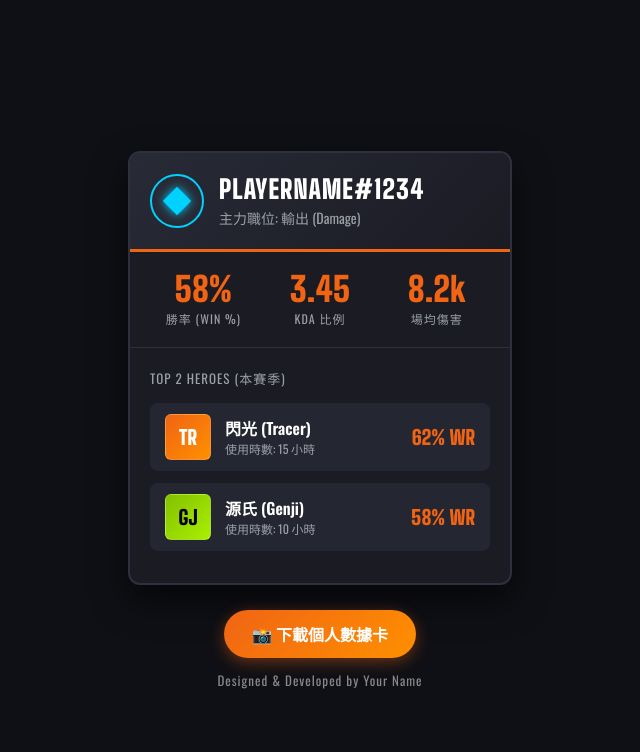
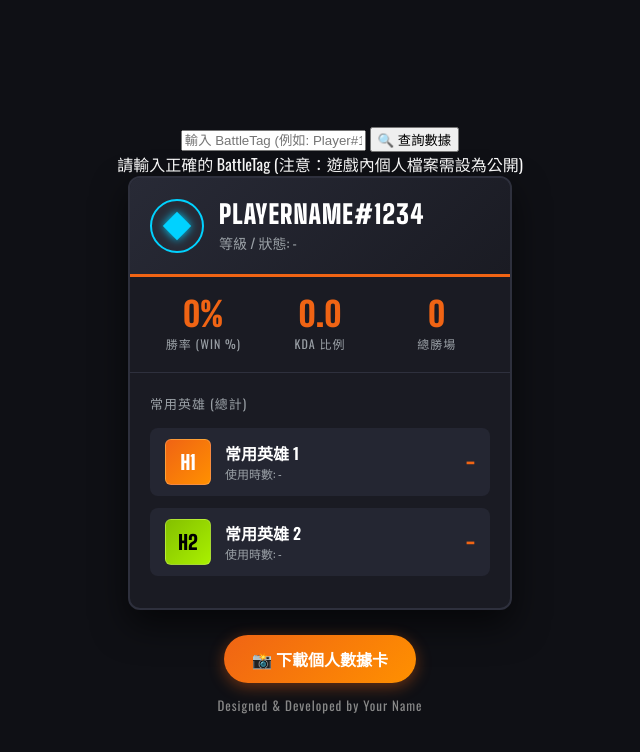
Before and after one commit to baby94826/ow-card, a plain HTML site: page index.html in a window 1280 px wide. Shown: the whole page, without its empty margins (320-960 px from the left). Drawn offline with nearby package versions, Linux system fonts and the light colour scheme.

Commit message:
Update index.html

```diff
--- a/index.html
+++ b/index.html
@@ -4,73 +4,77 @@
     <meta charset="UTF-8">
     <meta name="viewport" content="width=device-width, initial-scale=1.0">
     <title>Overwatch 2 個人數據卡</title>
-    <!-- 載入 CSS 樣式 -->
     <link rel="stylesheet" href="style.css">
 </head>
 <body>
 
     <div class="main-container">
-        <!-- 數據卡片本體 -->
+        <!-- 1. 搜尋輸入區塊 -->
+        <div class="search-box">
+            <input type="text" id="battleTagInput" placeholder="輸入 BattleTag (例如: Player#1234)" />
+            <button id="searchBtn" onclick="fetchPlayerData()">🔍 查詢數據</button>
+        </div>
+
+        <!-- 提示訊息/載入狀態 -->
+        <div id="statusMessage" class="status-msg">請輸入正確的 BattleTag (注意：遊戲內個人檔案需設為公開)</div>
+
+        <!-- 2. 數據卡片本體 -->
         <div class="ow-card" id="myCard">
-            <!-- 1. 玩家資訊頭部 -->
             <div class="card-header">
                 <div class="rank-icon">
                     <div class="diamond-icon"></div>
                 </div>
                 <div class="player-info">
-                    <h2>PLAYERNAME#1234</h2>
-                    <span>主力職位: 輸出 (Damage)</span>
+                    <h2 id="cardPlayerName">PLAYERNAME#1234</h2>
+                    <span id="cardTitle">等級 / 狀態: -</span>
                 </div>
             </div>
 
-            <!-- 2. 關鍵統計數據 -->
             <div class="stats-summary">
                 <div class="stat-item">
-                    <div class="stat-value">58%</div>
+                    <div class="stat-value" id="cardWinRate">0%</div>
                     <div class="stat-label">勝率 (Win %)</div>
                 </div>
                 <div class="stat-item">
-                    <div class="stat-value">3.45</div>
+                    <div class="stat-value" id="cardKDA">0.0</div>
                     <div class="stat-label">KDA 比例</div>
                 </div>
                 <div class="stat-item">
-                    <div class="stat-value">8.2k</div>
-                    <div class="stat-label">場均傷害</div>
+                    <div class="stat-value" id="cardTotalWins">0</div>
+                    <div class="stat-label">總勝場</div>
                 </div>
             </div>
 
-            <!-- 3. 常用英雄 -->
             <div class="top-heroes">
-                <span class="section-title">TOP 2 HEROES (本賽季)</span>
+                <span class="section-title">常用英雄 (總計)</span>
 
                 <div class="hero-item">
-                    <div class="hero-avatar hero-tracer">TR</div>
+                    <div class="hero-avatar hero-tracer" id="hero1Tag">H1</div>
                     <div class="hero-details">
-                        <div class="hero-name">閃光 (Tracer)</div>
-                        <div class="hero-time">使用時數: 15 小時</div>
+                        <div class="hero-name" id="hero1Name">常用英雄 1</div>
+                        <div class="hero-time" id="hero1Time">使用時數: -</div>
                     </div>
-                    <div class="hero-win-rate">62% WR</div>
+                    <div class="hero-win-rate" id="hero1WR">-</div>
                 </div>
 
                 <div class="hero-item">
-                    <div class="hero-avatar hero-genji">GJ</div>
+                    <div class="hero-avatar hero-genji" id="hero2Tag">H2</div>
                     <div class="hero-details">
-                        <div class="hero-name">源氏 (Genji)</div>
-                        <div class="hero-time">使用時數: 10 小時</div>
+                        <div class="hero-name" id="hero2Name">常用英雄 2</div>
+                        <div class="hero-time" id="hero2Time">使用時數: -</div>
                     </div>
-                    <div class="hero-win-rate">58% WR</div>
+                    <div class="hero-win-rate" id="hero2WR">-</div>
                 </div>
             </div>
         </div>
 
-        <!-- 4. 下載按鈕與個人品牌標籤 -->
+        <!-- 3. 下載按鈕 -->
         <div class="action-area">
             <button id="downloadBtn" onclick="downloadCard()">📸 下載個人數據卡</button>
             <div class="author-tag">Designed & Developed by Your Name</div>
         </div>
     </div>
 
-    <!-- 載入截圖套件與 JavaScript -->
     <script src="https://cdnjs.cloudflare.com/ajax/libs/html2canvas/1.4.1/html2canvas.min.js"></script>
     <script src="script.js"></script>
 </body>
```
